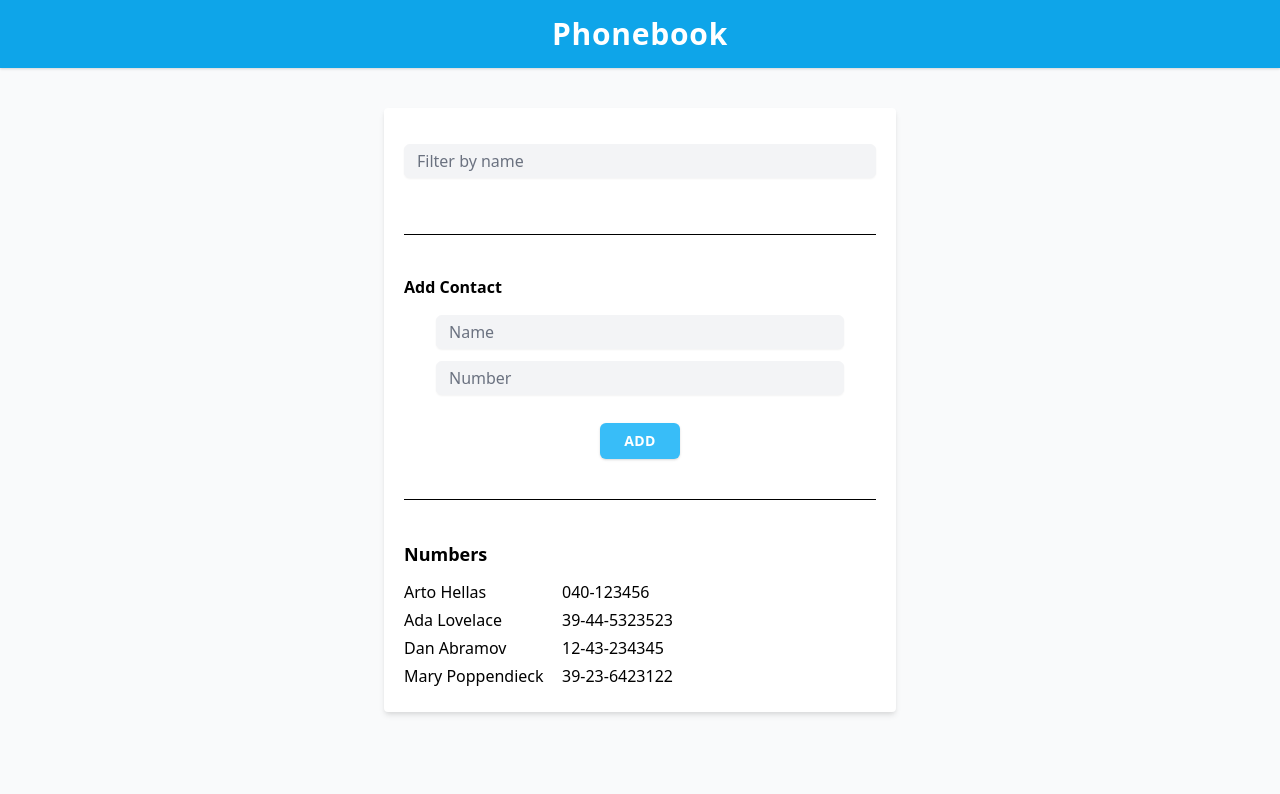
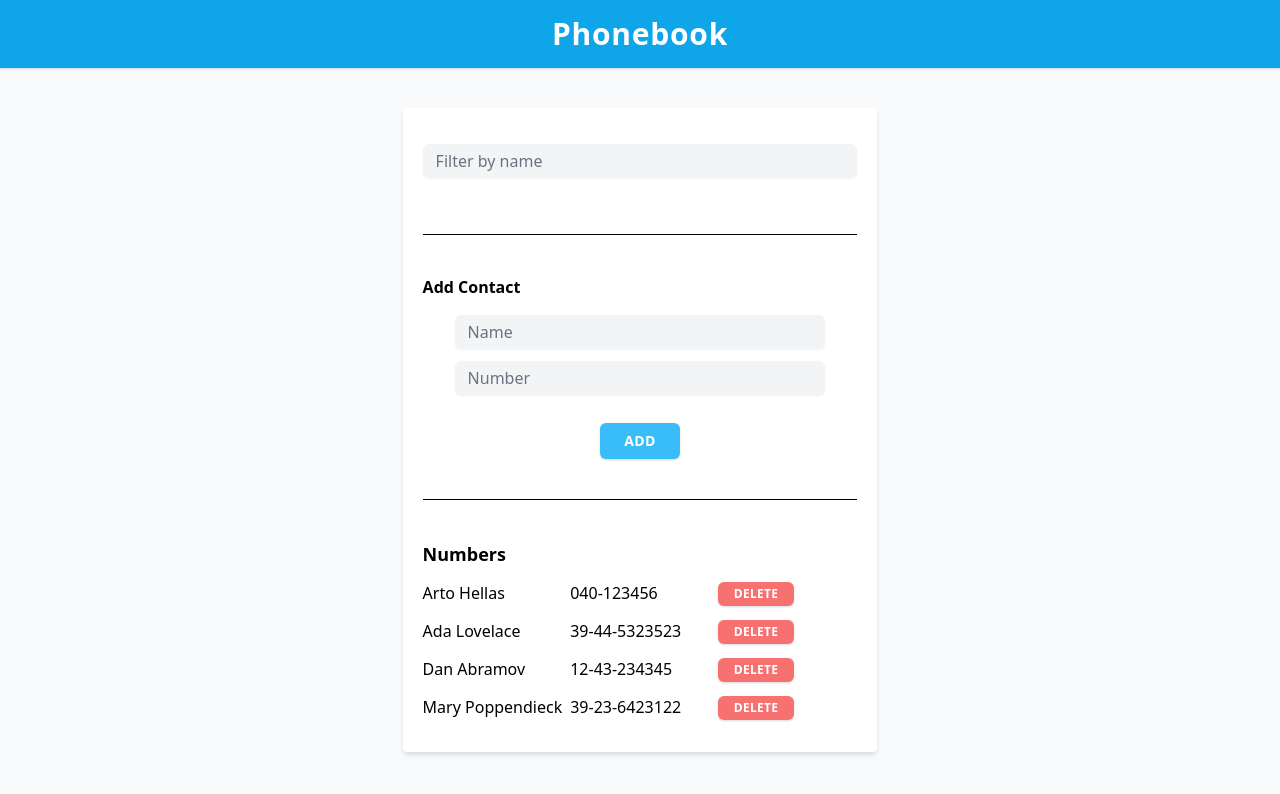
Before and after one commit to min-myat/fullstackopen-2021, a React (Vite) app in the folder phonebook/: page / in a window 1280 px wide. Shown: the top 794 px of the page. Built offline with nearby package versions, Linux system fonts and the light colour scheme; data requests are answered from the project's data file.

Commit message:
exercise 2.17

```diff
--- a/phonebook/services/persons.js
+++ b/phonebook/services/persons.js
@@ -12,4 +12,9 @@ const create = (newObject) => {
   return request.then((response) => response.data);
 };
 
-export default { getAll, create };
+const deletePerson = (id) => {
+  const request = axios.delete(baseUrl + `/${id}`);
+  return request.then((response) => response.data);
+};
+
+export default { getAll, create, deletePerson };
--- a/phonebook/src/App.jsx
+++ b/phonebook/src/App.jsx
@@ -13,15 +13,33 @@ const App = () => {
     personServices.getAll().then((datas) => setPersons(datas));
   }, []);
 
+  const handleDelete = (id) => {
+    if (
+      window.confirm(
+        `Delete ${persons.find((person) => person.id === id).name}?`
+      )
+    ) {
+      personServices
+        .deletePerson(id)
+        .then((response) =>
+          setPersons(persons.filter((person) => person.id !== id))
+        );
+    }
+  };
+
   return (
-    <div className="flex flex-col items-center mb-4">
+    <div className="flex flex-col items-center mb-10">
       <Header />
-      <div className="mt-10 p-5 bg-white max-w-lg rounded shadow-md w-11/12 sm:w-[500px] md:w-[750px]">
-        <Search persons={persons} />
+      <div className="mt-10 p-5 bg-white rounded shadow-md max-w-4xl">
+        <Search persons={persons} handleDelete={handleDelete} />
         <hr className="my-10" />
         <ContactForm persons={persons} setPersons={setPersons} />
         <hr className="my-10" />
-        <ContactInfo persons={persons} />
+        <ContactInfo
+          setPersons={setPersons}
+          persons={persons}
+          handleDelete={handleDelete}
+        />
       </div>
     </div>
   );
--- a/phonebook/src/components/ContactInfo.jsx
+++ b/phonebook/src/components/ContactInfo.jsx
@@ -1,14 +1,14 @@
 import React from 'react';
 import PersonInfo from './PersonInfo';
 
-const ContactInfo = ({ persons }) => {
+const ContactInfo = ({ persons, handleDelete }) => {
   return (
     <div>
       <h2 className="font-bold text-lg mb-3">Numbers</h2>
       <div>
         {persons.map((person) => (
           <div className="my-1" key={person.id}>
-            <PersonInfo name={person.name} number={person.number} />
+            <PersonInfo person={person} handleDelete={handleDelete} />
           </div>
         ))}
       </div>
--- a/phonebook/src/components/PersonInfo.jsx
+++ b/phonebook/src/components/PersonInfo.jsx
@@ -1,9 +1,15 @@
 import React from 'react';
 
-const PersonInfo = ({ name, number }) => {
+const PersonInfo = ({ person, handleDelete }) => {
   return (
-    <div className="flex">
-      <div className="min-w-[150px] mr-2">{name}</div> <>{number}</>
+    <div className="grid grid-cols-3 grid-rows-1 items-center my-3 gap-2">
+      <div>{person.name}</div>
+      <div>{person.number}</div>
+      <div>
+        <button onClick={() => handleDelete(person.id)} className="btn-delete">
+          delete
+        </button>
+      </div>
     </div>
   );
 };
--- a/phonebook/src/components/Search.jsx
+++ b/phonebook/src/components/Search.jsx
@@ -1,12 +1,24 @@
 import React, { useState } from 'react';
 import PersonInfo from './PersonInfo';
 
-const Search = ({ persons }) => {
+const Search = ({ persons, handleDelete }) => {
   const [inputValue, setInputValue] = useState('');
 
   const found = persons.filter((person) =>
     person.name.toLowerCase().includes(inputValue)
   );
+
+  const renderFound = () => {
+    if (inputValue && found.length === 0) {
+      return <div>No matches</div>;
+    } else if (inputValue) {
+      return found.map((person) => (
+        <div className="my-1" key={person.id}>
+          <PersonInfo person={person} handleDelete={handleDelete} />
+        </div>
+      ));
+    }
+  };
 
   return (
     <div className="mb-4">
@@ -17,12 +29,7 @@ const Search = ({ persons }) => {
         value={inputValue}
         onChange={(e) => setInputValue(e.target.value.toLowerCase())}
       />
-      {inputValue &&
-        found.map((person) => (
-          <div className="my-1" key={person.id}>
-            <PersonInfo name={person.name} number={person.number} />
-          </div>
-        ))}
+      {renderFound()}
     </div>
   );
 };
--- a/phonebook/src/index.css
+++ b/phonebook/src/index.css
@@ -12,4 +12,7 @@
   .btn {
     @apply bg-sky-400 py-2 px-6 uppercase transition-colors text-white font-bold tracking-wide text-sm rounded-md shadow hover:bg-sky-300 focus:outline-none focus:ring focus:ring-offset-1 focus:ring-sky-400 focus:ring-opacity-75 active:bg-sky-500;
   }
+  .btn-delete {
+    @apply bg-red-400 py-1 px-4 uppercase transition-colors text-white font-bold tracking-wide text-xs rounded-md shadow hover:bg-red-300 focus:outline-none focus:ring focus:ring-offset-1 focus:ring-red-400 focus:ring-opacity-75 active:bg-red-500;
+  }
 }
```
